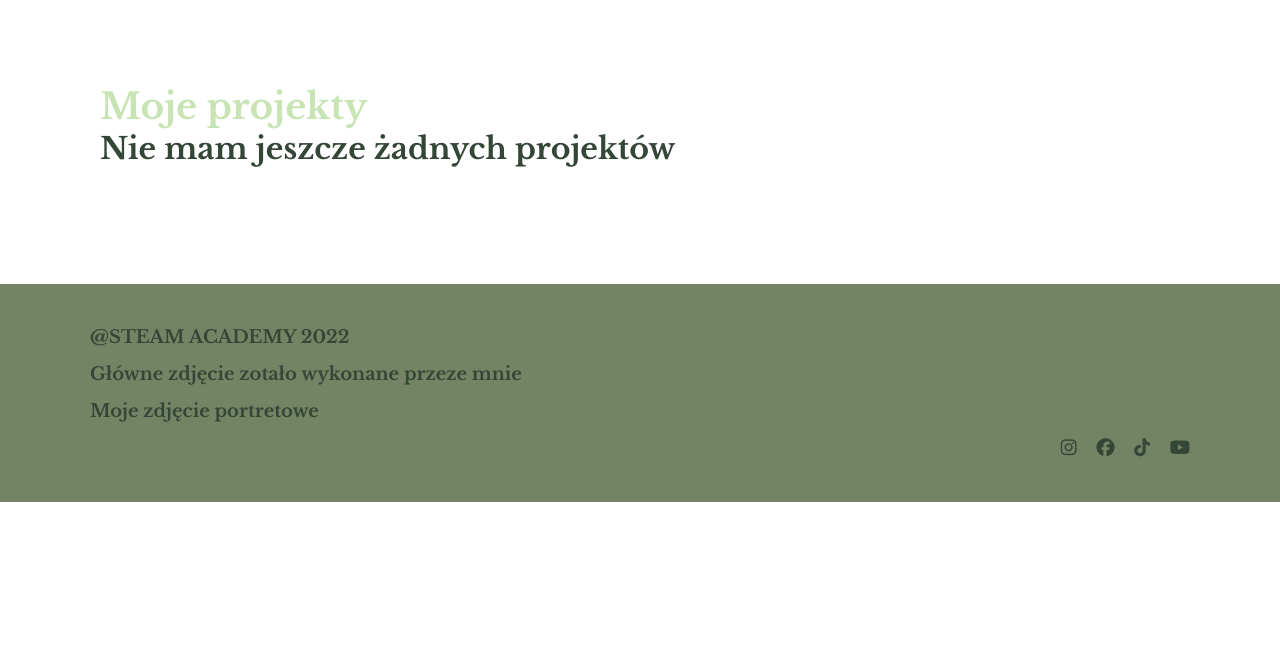
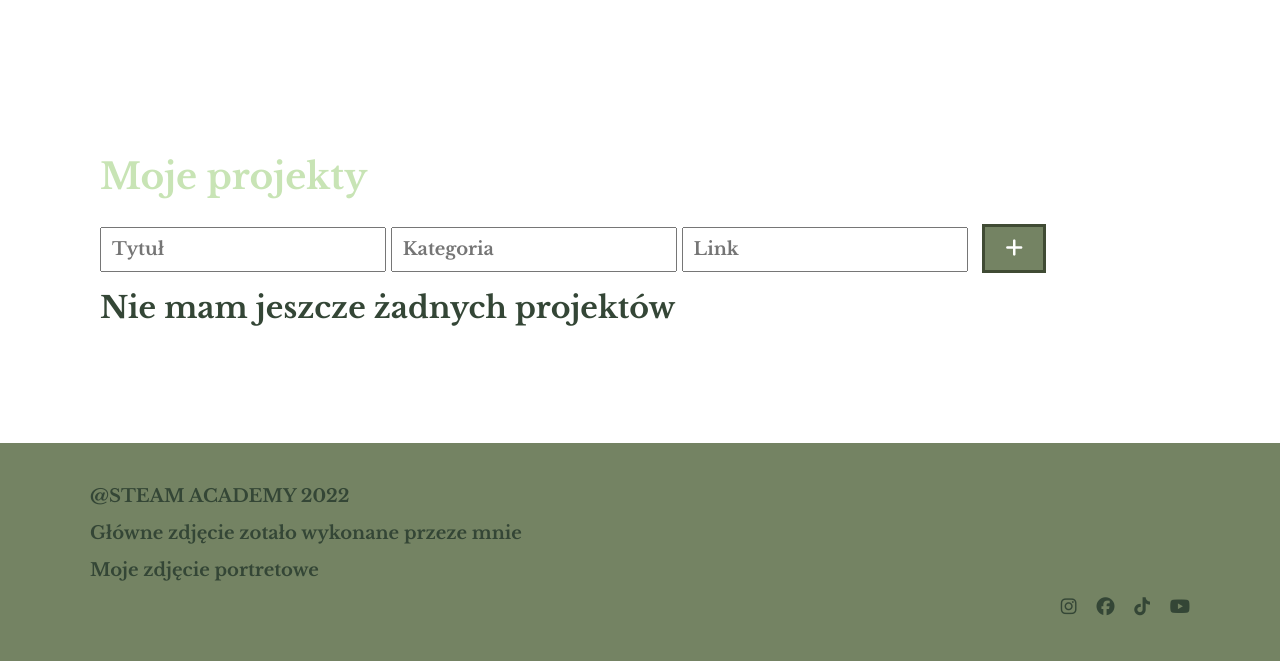
Before and after one commit to okielak/Steam-Project, a Flask app: template templates/index.html in a window 1280 px wide. Shown: the part 4400-5061 px from the top of the page. Before the commit the page ends 4902 px from the top, so only its background shows below. Run offline with Flask 2, Linux system fonts and the light colour scheme; the template is opened without the code that fills it, so the values that code supplies are empty; parts of the project's set-up code (start-up, migrations or seed data) failed here and were passed over; some libraries are stand-ins or nearby versions.

Commit message:
nommit messages

```diff
--- a/app.py
+++ b/app.py
@@ -1,5 +1,6 @@
+import requests
 from datetime import datetime
-from flask import Flask, render_template
+from flask import Flask, rain_info, redirect,  render_template, request, url_for
 from flask_sqlalchemy import SQLAlchemy
 
 
@@ -23,8 +24,93 @@
 @app.route("/")
 def home():
     projects = Project.query.all()
+    weather_data = get_weather_data()
 
     return render_template(
         "index.html",
         projects_list=projects,
+        weather_data=weather_data,
     )
+
+
+def get_weather_mood():
+    weather_data = get_weather_data()
+
+    temperature = float(weather_data['temperatura'])
+    pressure = float(weather_data['ciśnienie'])
+    rainfall = float(weather_data['suma_opadu'])
+
+    pressure = 1013
+    rainfall = 20
+
+    if rainfall < 1:
+        rain_info = 'Dziś nie pada :)'
+    elif rainfall < 10:
+        rain_info = 'Może lekko padać'
+    else:
+        rain_info = 'Weź parasol'
+
+
+    if pressure <1010 or pressure> 1025:
+        work_mood = 'mie sprzyja'
+        comment='więc czekam na lepsze ciśnienie'
+    else: #ciśnienie jest ok
+        if rainfall <10: #nie pada
+            if temperature > 20: #nie pada i jest ciepło
+                work_mood = 'nie sprzyja'
+                comment = 'nie pada więc możliwe, że jesteś offline'
+            else: #nie pada i jest zimno
+                work_mood = 'nie sprzyja'
+                comment = 'nie pada więc możliwe, że jesteś offline'
+        else: #pada
+            work_mood = 'sprzyja'
+            comment = 'więc prawdopodobnie pracuję nad, którymś z projektów'
+
+
+    return f'Pogoda {work_mood} programowaniu, {comment}. PS {rain_info}'
+
+def get_weather_data():
+    url = 'https://danepubliczne.imgw.pl/api/data/synop/station/warszawa'
+    response = requests.get(url)
+    return response.json()
+
+# żądanie wyświetl mi stronę główną - request HTTP GET /
+# żądanie wyświetl mi szczegóły zadania - request HTTP GET /task/{id}
+# żądanie wyświetl mi stronę z wszystkimi zadaniami - request HTTP GET /tasks
+# żądanie utwórz nowe zadanie - request HTTP POST /task + dane
+
+
+@app.route("/projects", methods=["POST"])
+def add_project():
+    title = request.form.get("title")
+    category = request.form.get("category")
+    link = request.form.get("link")
+
+    new_project = Project(
+        title=title,
+        category=category,
+        link=link
+    )
+
+    db.session.add(new_project)
+    db.session.commit()
+    db.session.close()
+    return redirect(url_for('home'))
+
+@app.route("/projects/<int:id>/delete")
+def delete_project(id):
+    project_to_delete = Project.query.get_or_404(id)
+
+    db.session.delete(project_to_delete)
+    db.session.commit()
+    db.session.close()
+    return redirect(url_for('home'))
+
+
+@app.route("/projects/<int:id>/change_status")
+def change_status(id):
+    project = Project.query.get_or_404(id)
+
+    project.finished = not project.finished
+    db.session.commit()
+    return redirect(url_for('home'))
--- a/static/styles/main.css
+++ b/static/styles/main.css
@@ -2,7 +2,7 @@
 
 /*zamienne kolory*/
 :root {
-    --zielony:#a1986d;
+    --zielony:#748363;
     --czarny:#000000;
     --brąz:#653410;
     --ziemisty:#a59175;
@@ -467,3 +467,26 @@
     font-size: 18px;
     color: #344636;
 }
+
+.projects-section form {
+	margin: 20px 0;
+}
+.add-button {
+	color: #ffffff;
+	background-color: #748363;
+	border: 3px solid #404b34;
+	text-decoration: none;
+	padding: 10px 20px;
+	margin: 0 10px;
+	font-size: 20px;
+	text-transform: uppercase;
+}
+
+.add-button:hover {
+	color: #404b34;
+	background-color: #ffffff;
+}
+
+.projects-section input {
+	padding: 10px 10px;
+}
--- a/templates/index.html
+++ b/templates/index.html
@@ -54,7 +54,7 @@
             <div class="columns-container columns-2-container">
 
                 <div class="columns about-image">
-                    <img class="about-image" src="{{url_for('static', filename='/images/unnamed')}}" alt="zdjęcie">
+                    <img class="about-image" src="{{url_for('static', filename='images/unnamed.jpg')}}" alt="zdjęcie">
                 </div>
 
                 <div class="columns">
--- a/templates/projects.html
+++ b/templates/projects.html
@@ -2,6 +2,21 @@
     <div class="container">
 
         <h1>Moje projekty</h1>
+
+        <h3> {{ weather_data['temperatura'] }} </h3>
+
+
+        <!--- rrequest HTTP POST /projects-->
+        <form class="form-inline" action="/projects" method="POST">
+            <div>
+                <input type="text" name="title" placeholder="Tytuł">
+                <input type="text" name="category" placeholder="Kategoria">
+                <input type="text" name="link" placeholder="Link">
+                <button type="submit" class="add-button">
+                    <i class="fa-solid fa-plus"></i>
+                </button>
+            </div>
+        </form>
 
         {% if not projects_list %}
         <h3>Nie mam jeszcze żadnych projektów</h3>
@@ -11,9 +26,15 @@
         <li>
             {{ project.title }}
             {{ project.category}}
-            {{ project.created.at }}
-            {{ project.finished }}
+            {{ project.created_at }}
+            {% if project.finished %} Ukończony {% else %} Nieukończony {% endif %}
             {{ project.link }}
+            <a href=""/projects/{{project.id}}/change_status>
+                Zmień status
+            </a>
+            <a href=""/projects/{{project.id}}/delete>
+                <i class="fa-solig fa-trash"></i>
+            </a>
         </li>
 
     {% endfor %}
```
Also changed, not shown: 2 other files.
